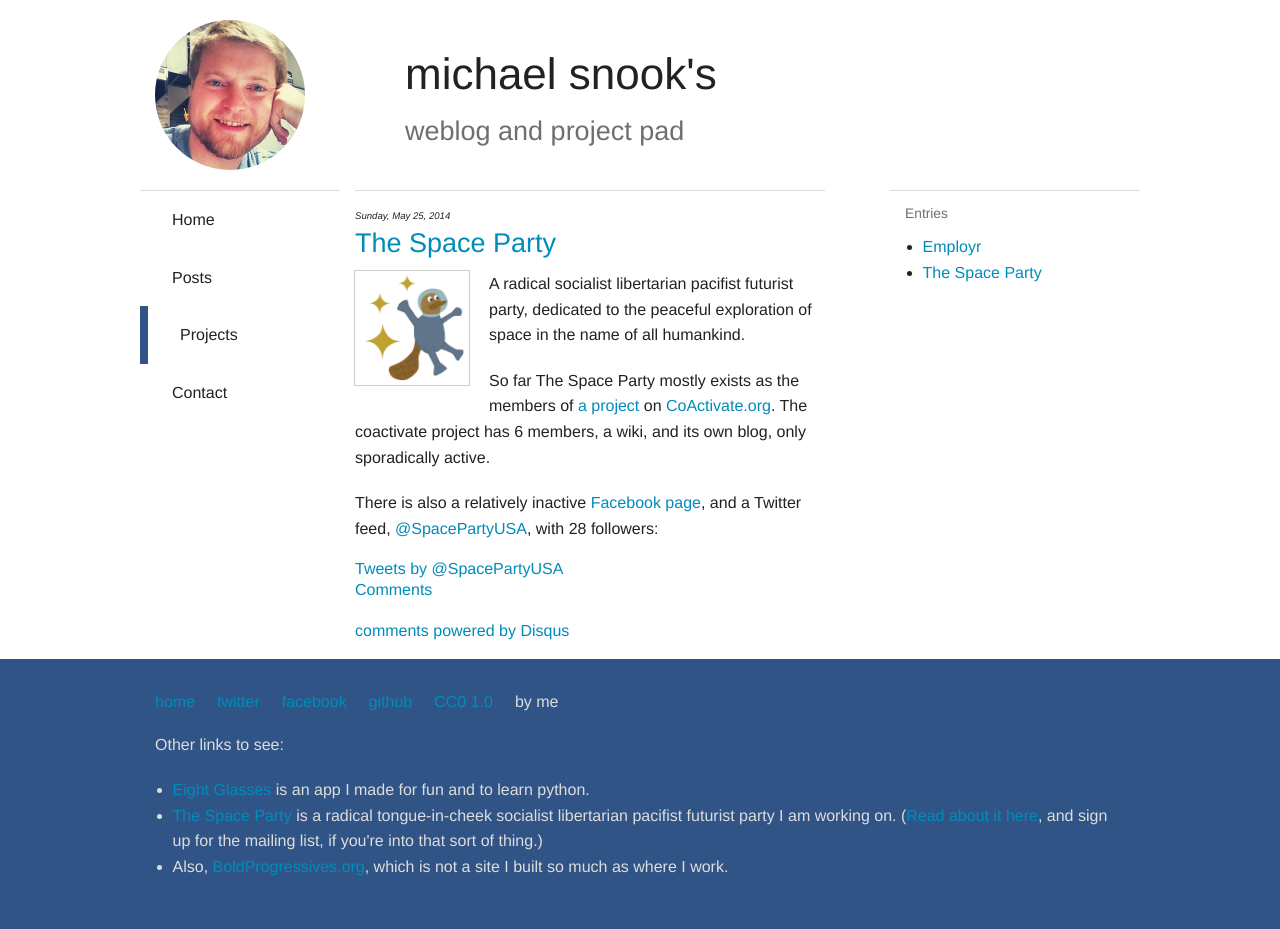
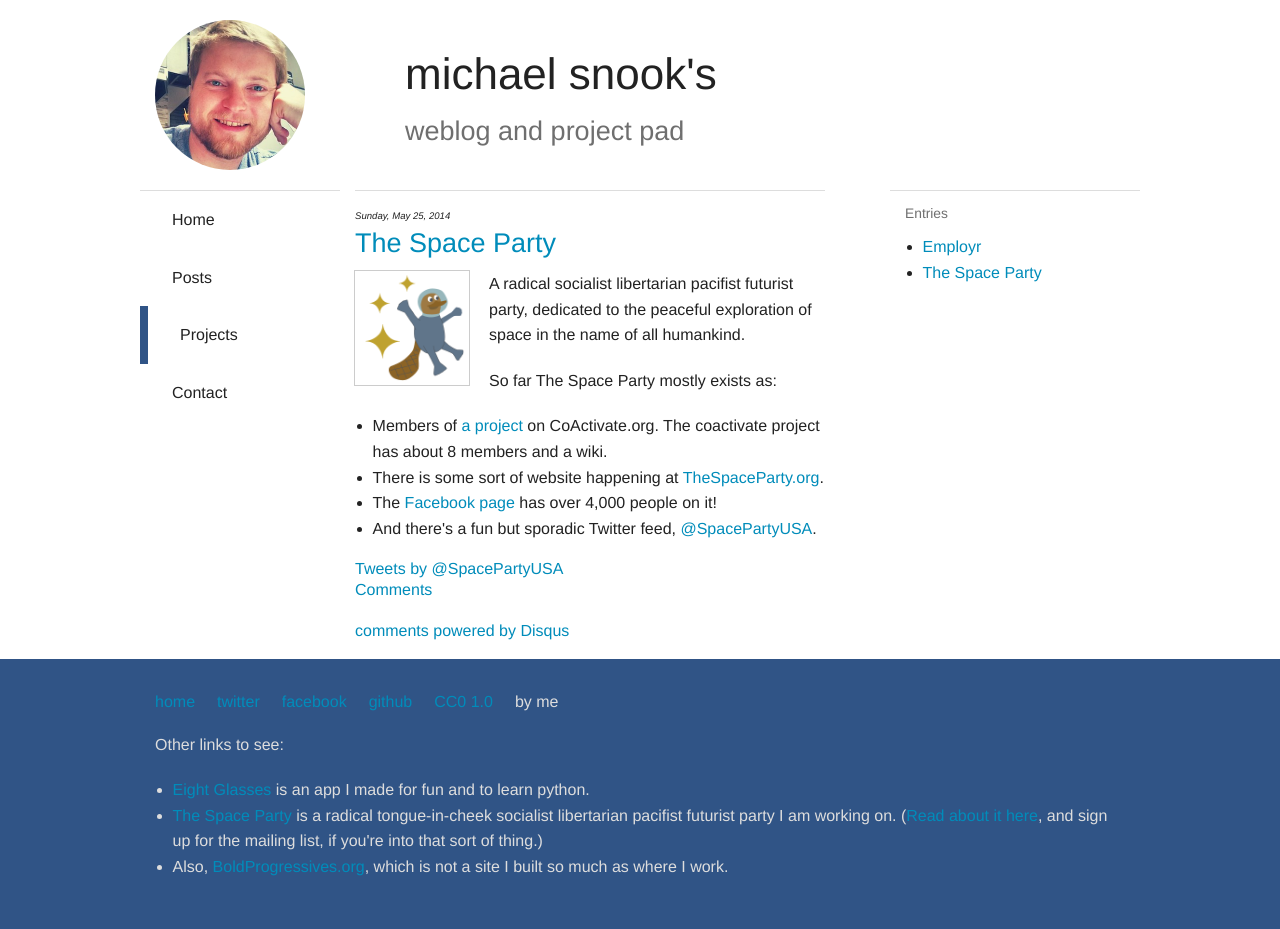
Before and after one commit to michaelsnook/snook.pub, a Jekyll site: the page built from _posts/2014-05-25-The-Space-Party.html, in a window 1280 px wide. Built offline with Jekyll 4.4.1, drawn with Linux system fonts in a browser that asks for light colours; comment, search, counter and statistics services are not loaded.

Commit message:
update space party project page

```diff
--- a/_posts/2014-05-25-The-Space-Party.html
+++ b/_posts/2014-05-25-The-Space-Party.html
@@ -9,9 +9,14 @@ category: projects
 <img src="/static/images/space-228.png" class="th left" width="114px" />
 <p>A radical socialist libertarian pacifist futurist party, dedicated to the peaceful exploration of space in the name of all humankind. </p>
 
-<p>So far The Space Party mostly exists as the members of <a href="http://coactivate.org/projects/spaceparty/">a project</a> on <a href="http://coactivate.org">CoActivate.org</a>. The coactivate project has 6 members, a wiki, and its own blog, only sporadically active.</p>
-
-<p>There is also a relatively inactive <a href="https://facebook.com/SpacePartyUSA">Facebook page</a>, and a Twitter feed, <a href="https://twitter.com/SpacePartyUSA">@SpacePartyUSA</a>, with 28 followers:</p>
+<p>So far The Space Party mostly exists as:
+  <ul>
+    <li>Members of <a href="http://coactivate.org/projects/spaceparty/">a project</a> on CoActivate.org. The coactivate project has about 8 members and a wiki.</li>
+    <li>There is some sort of website happening at <a href="http://thespaceparty.org">TheSpaceParty.org</a>. </li>
+    <li>The <a href="https://facebook.com/SpacePartyUSA">Facebook page</a> has over 4,000 people on it!</li>
+    <li>And there's a fun but sporadic Twitter feed, <a href="https://twitter.com/SpacePartyUSA">@SpacePartyUSA</a>.</li>
+  </ul>
+</p>
 
 <a class="twitter-timeline" href="https://twitter.com/SpacePartyUSA" data-widget-id="509926930003406848">Tweets by @SpacePartyUSA</a>
 <script>!function(d,s,id){var js,fjs=d.getElementsByTagName(s)[0],p=/^http:/.test(d.location)?'http':'https';if(!d.getElementById(id)){js=d.createElement(s);js.id=id;js.src=p+"://platform.twitter.com/widgets.js";fjs.parentNode.insertBefore(js,fjs);}}(document,"script","twitter-wjs");</script>
```
